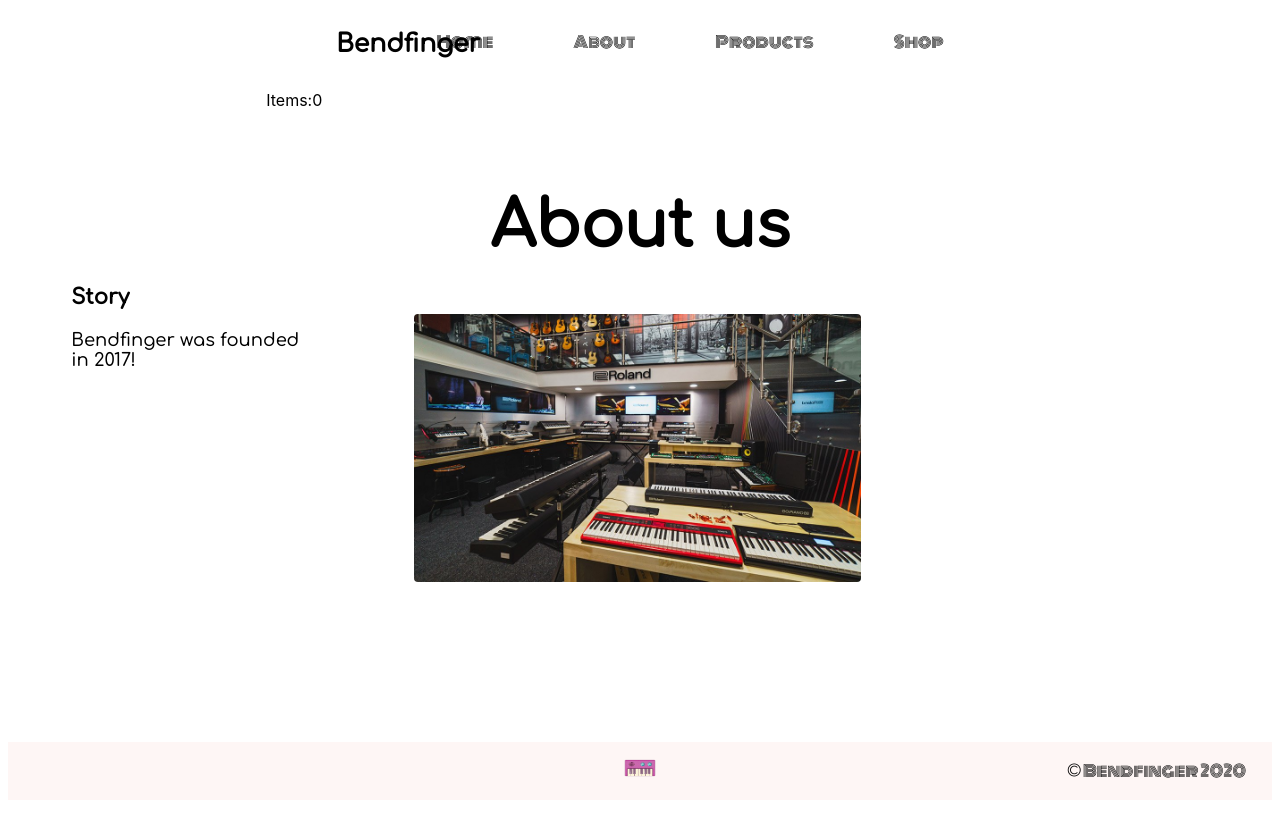
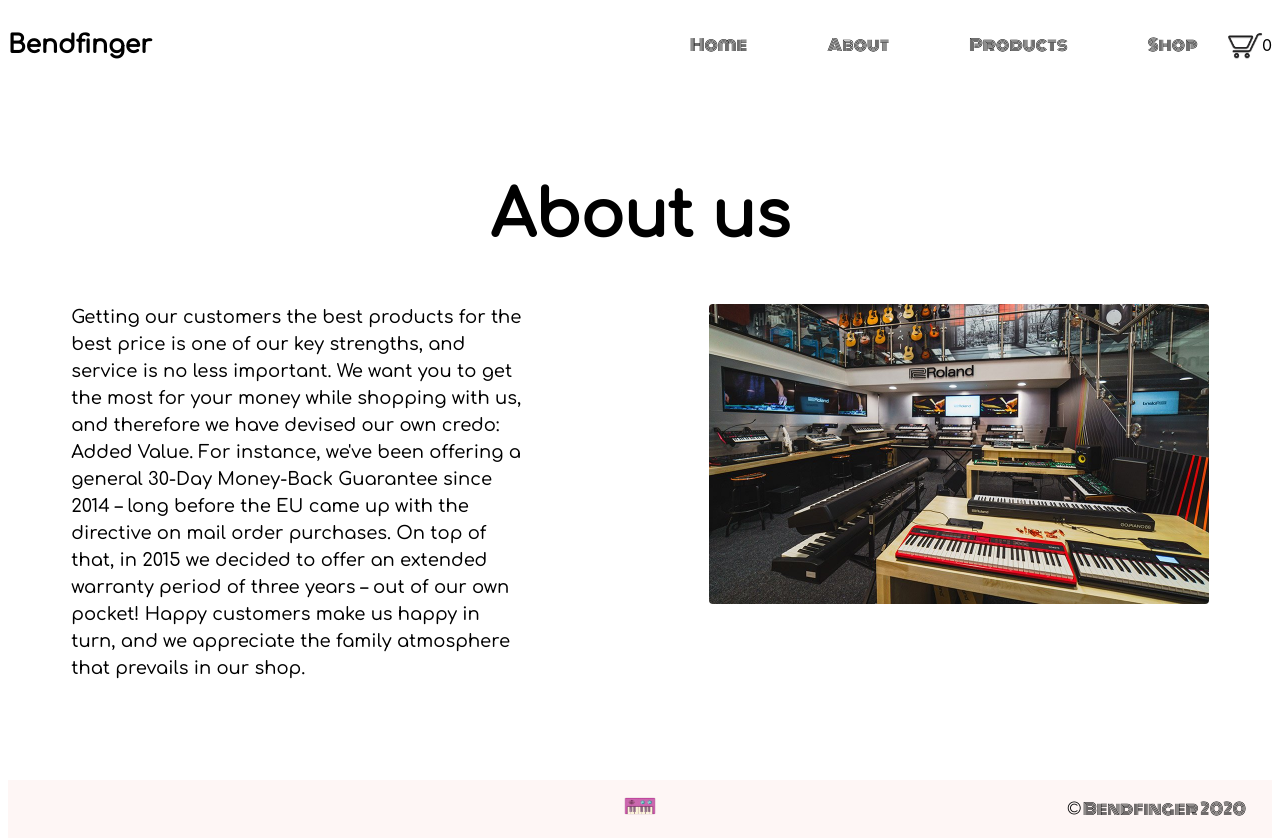
Before and after one commit to Sanchez-Gabriela/e-commerce-store, a Next.js app: page /about in a window 1280 px wide. Before the commit the page ends 800 px from the top, so only its background shows below. Built offline with nearby package versions, Linux system fonts and the light colour scheme.

Commit message:
Add icon/header

```diff
--- a/components/Header.tsx
+++ b/components/Header.tsx
@@ -37,9 +37,8 @@ export default function Header() {
               );
             })}
           </div>
-        </div>
+          <img className="cartShop" src="/cart-simple.png" alt="cartShopping" />
           <span>
-          Items:
             {itemsInCart
               ? `${itemsInCart.reduce(
                   (acc: string, product: ItemInCart) =>
@@ -48,38 +47,54 @@ export default function Header() {
                 )}`
               : '0'}
           </span>
+        </div>
         <style jsx>{`
           .navbar {
             width: 100%;
             height: 70px;
-            padding: 30px 30px;
+            // padding: 30px 30px;
             display: flex;
             justify-content: space-between;
             margin-bottom: 20px;
+            align-items: center;
+            margin-top: 10px;
           }
-          .span {
-            float: left;
+          span {
+            margin-left: -70px;
           }
 
           .logo-div a {
             width: 60px;
-            float: left;
+            // float: left;
             text-decoration: none;
             color: black;
             font-weight: bold;
             font-size: 25px;
-            margin-left: 40px;
+            // margin-left: 40px;
             font-family: 'Comfortaa', cursive;
+            margin-right: 430px;
+          }
+
+          .logo-div {
+            float: right;
           }
 
           .navbar-links a {
-            float: left;
+            // float: right;
             text-decoration: none;
             color: black;
             padding-left: 30px;
             padding-right: 30px;
             font-family: 'Monoton', cursive;
           }
+
+          .cartShop {
+            width: 3%;
+          }
+
+          .navbar-links {
+            margin-right: -80px;
+          }
         `}</style>
       </div>
     </div>
--- a/pages/about.tsx
+++ b/pages/about.tsx
@@ -25,8 +25,18 @@ export default function About() {
         <h1 className="title">About us</h1>
         <div className="content">
           <div className="story">
-            <h3>Story</h3>
-            <p>Bendfinger was founded in 2017!</p>
+            <p>
+              Getting our customers the best products for the best price is one
+              of our key strengths, and service is no less important. We want
+              you to get the most for your money while shopping with us, and
+              therefore we have devised our own credo: Added Value. For
+              instance, we've been offering a general 30-Day Money-Back
+              Guarantee since 2014 – long before the EU came up with the
+              directive on mail order purchases. On top of that, in 2015 we
+              decided to offer an extended warranty period of three years – out
+              of our own pocket! Happy customers make us happy in turn, and we
+              appreciate the family atmosphere that prevails in our shop.
+            </p>
           </div>
 
           <div className="main-pic">
@@ -59,7 +69,7 @@ export default function About() {
 
         .content {
           display: flex;
-          justify-content: space-around;
+          flex: 1;
           height: 100%;
         }
 
@@ -93,11 +103,6 @@ export default function About() {
           text-align: center;
         }
 
-        .description {
-          line-height: 1.5;
-          font-size: 1.5rem;
-        }
-
         code {
           background: #fafafa;
           border-radius: 5px;
@@ -107,20 +112,17 @@ export default function About() {
             DejaVu Sans Mono, Bitstream Vera Sans Mono, Courier New, monospace;
         }
 
-        .grid {
-          display: flex;
-          align-items: center;
-          justify-content: center;
-          flex-wrap: wrap;
-          max-width: 800px;
-          margin-top: 3rem;
+        img {
+          width: 500px;
+          margin-top: 50px;
+          border-radius: 4px;
+          margin-left: -500px;
         }
 
-        img {
-          width: 50%;
+        p {
+          width: 40%;
           margin-top: 50px;
-          margin-left: 100px;
-          border-radius: 4px;
+          line-height: 1.5;
         }
       `}</style>
 
--- a/pages/index.tsx
+++ b/pages/index.tsx
@@ -54,6 +54,7 @@ const Home = () => (
         font-family: 'Monoton', cursive;
         font-size: 50px;
         line-height: 2;
+        margin-right: 80px;
       }
 
       main {
```
Also changed, not shown: pages/cart.js (+12 -5 lines), public/market.png (added). Lines whose indentation alone changed are shown as unchanged.
